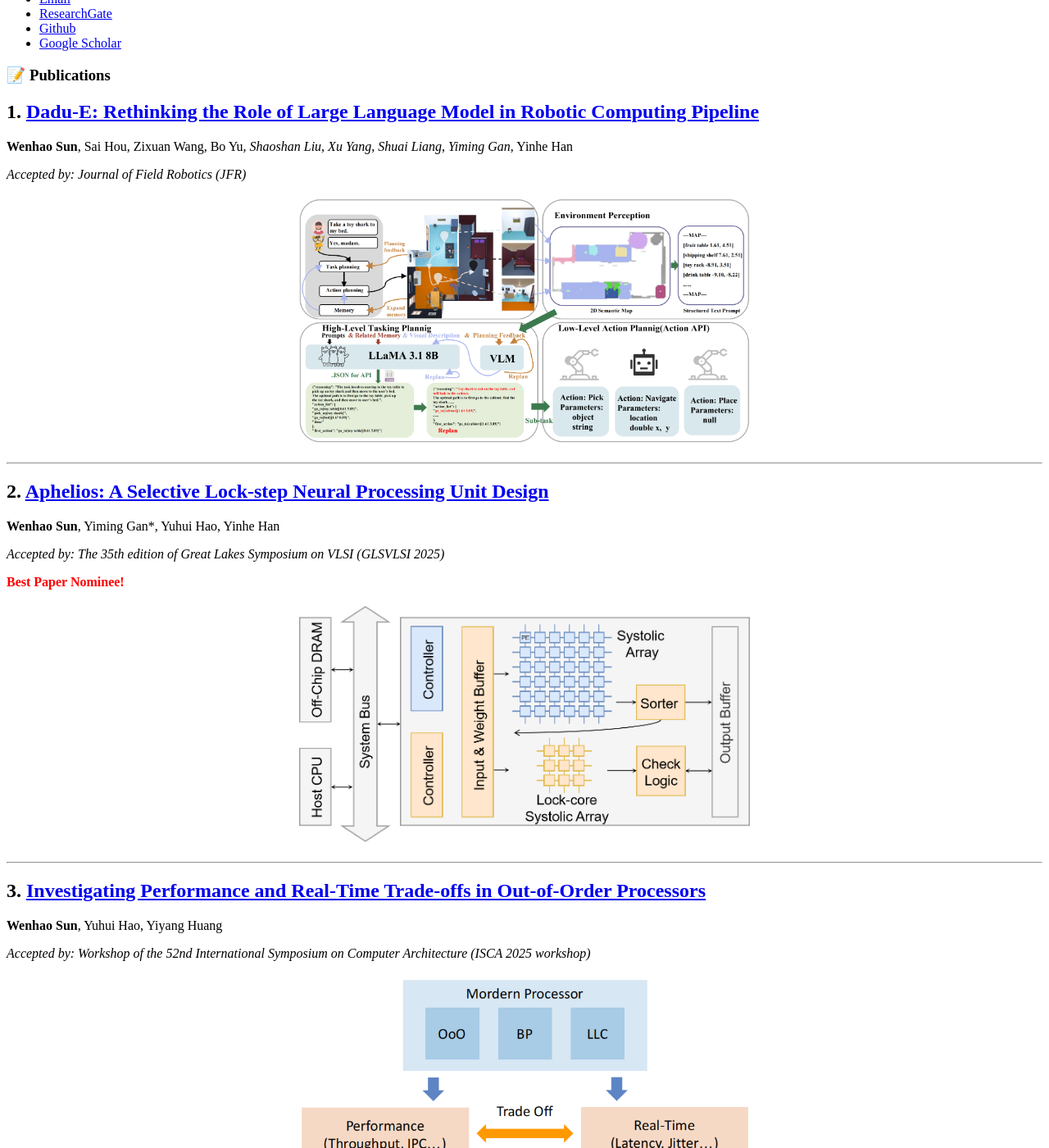
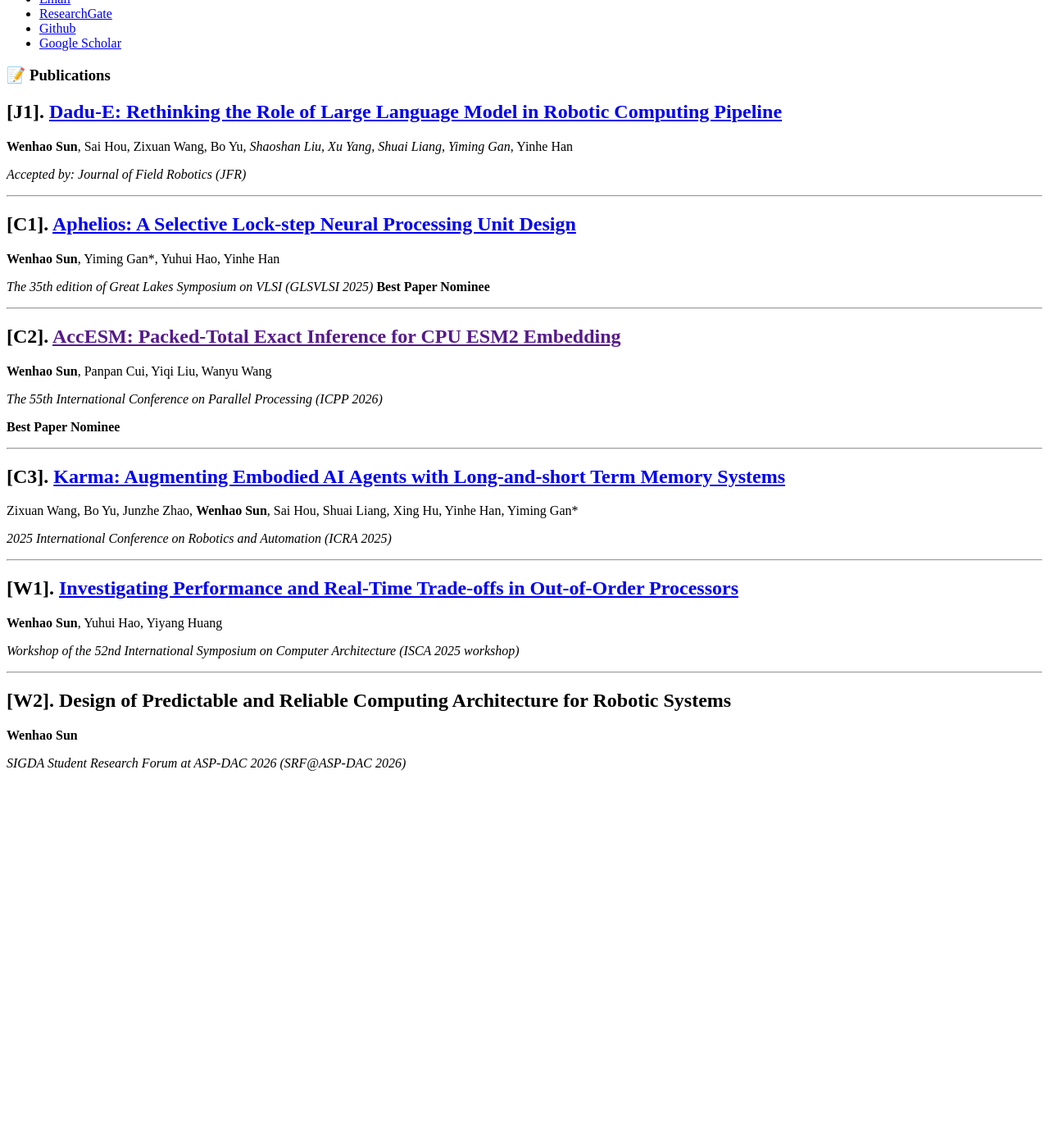
Before and after one commit to sun123-cmd/sun123-cmd.github.io, a Jekyll site: the page built from _pages/includes/pub.md, in a window 1280 px wide and 1400 px high, scrolled down 359 px. Shown: the whole window at 82% size. Built offline with Jekyll 4.4.1, drawn with Linux system fonts in a browser that asks for light colours; our own code applies the rules of GitHub Pages for plain Markdown files; after the commit the page ends 1315 px from its top, so only the background shows below that; some of the changed text lies outside the part shown.

Commit message:
Update pub.md

```diff
--- a/_pages/includes/pub.md
+++ b/_pages/includes/pub.md
@@ -1,50 +1,51 @@
 # 📝 Publications
 
 
-## 1. [Dadu-E: Rethinking the Role of Large Language Model in Robotic Computing Pipeline](https://rlc-lab.github.io/dadu-e/)
+## [J1]. [Dadu-E: Rethinking the Role of Large Language Model in Robotic Computing Pipeline](https://rlc-lab.github.io/dadu-e/)
 
 **Wenhao Sun**, Sai Hou, Zixuan Wang, Bo Yu*, Shaoshan Liu, Xu Yang, Shuai Liang, Yiming Gan*, Yinhe Han
 
 *Accepted by: Journal of Field Robotics (JFR)*
 
-<figure style="margin: 20px auto; width: 550px; text-align: center;">
-  <img src="/images/dadu.png" alt="DaDu-E Publication Cover" style="width: 100%; height: auto;">
-</figure>
-
 ---
-## 2. [Aphelios: A Selective Lock-step Neural Processing Unit Design](https://dl.acm.org/doi/10.1145/3716368.3735205)
+## [C1]. [Aphelios: A Selective Lock-step Neural Processing Unit Design](https://dl.acm.org/doi/10.1145/3716368.3735205)
 
  **Wenhao Sun**, Yiming Gan*, Yuhui Hao, Yinhe Han
 
-*Accepted by: The 35th edition of Great Lakes Symposium on VLSI (GLSVLSI 2025)*
-<p style="text-align: left; color: red; font-weight: bold;">
-  Best Paper Nominee!
-</p>
-<figure style="margin: 20px auto; width: 550px; text-align: center;">
-  <img src="/images/Aphelios.png" alt="KARMA Publication Cover" style="width: 100%; height: auto;">
-</figure>
+*The 35th edition of Great Lakes Symposium on VLSI (GLSVLSI 2025)*
+**Best Paper Nominee**
+
+---
+
+## [C2]. [AccESM: Packed-Total Exact Inference for CPU ESM2 Embedding]()
+
+ **Wenhao Sun**, Panpan Cui, Yiqi Liu, Wanyu Wang
+
+*The 55th International Conference on Parallel Processing (ICPP 2026)*
+
+**Best Paper Nominee**
+
+---
+
+## [C3]. [Karma: Augmenting Embodied AI Agents with Long-and-short Term Memory Systems](https://arxiv.org/abs/2409.14908)
+
+Zixuan Wang, Bo Yu, Junzhe Zhao, **Wenhao Sun**, Sai Hou, Shuai Liang, Xing Hu, Yinhe Han, Yiming Gan*
+
+*2025 International Conference on Robotics and Automation (ICRA 2025)*
+
+---
+
+## [W1]. [Investigating Performance and Real-Time Trade-offs in Out-of-Order Processors](https://arch4eai.github.io/file/ISCA25_workshop_WenhaoSun_OoOCPU.pdf)
+
+ **Wenhao Sun**, Yuhui Hao, Yiyang Huang
+
+*Workshop of the 52nd International Symposium on Computer Architecture (ISCA 2025 workshop)*
 
 
 ---
 
-## 3. [Investigating Performance and Real-Time Trade-offs in Out-of-Order Processors](https://arch4eai.github.io/file/ISCA25_workshop_WenhaoSun_OoOCPU.pdf)
+## [W2]. Design of Predictable and Reliable Computing Architecture for Robotic Systems
 
- **Wenhao Sun**, Yuhui Hao, Yiyang Huang
+ **Wenhao Sun**
 
-*Accepted by: Workshop of the 52nd International Symposium on Computer Architecture (ISCA 2025 workshop)*
-
-<figure style="margin: 20px auto; width: 550px; text-align: center;">
-  <img src="/images/o3.png" alt="KARMA Publication Cover" style="width: 100%; height: auto;">
-</figure>
-
----
-
-## 4. [Karma: Augmenting Embodied AI Agents with Long-and-short Term Memory Systems](https://arxiv.org/abs/2409.14908)
-
-Zixuan Wang, Bo Yu, Junzhe Zhao, **Wenhao Sun**, Sai Hou, Shuai Liang, Xing Hu, Yinhe Han, Yiming Gan*
-
-*Accepted by: 2025 International Conference on Robotics and Automation (ICRA 2025)*
-
-<figure style="margin: 20px auto; width: 550px; text-align: center;">
-  <img src="/images/karma.png" alt="KARMA Publication Cover" style="width: 100%; height: auto;">
-</figure>
+ *SIGDA Student Research Forum at ASP-DAC 2026 (SRF@ASP-DAC 2026)*
```
